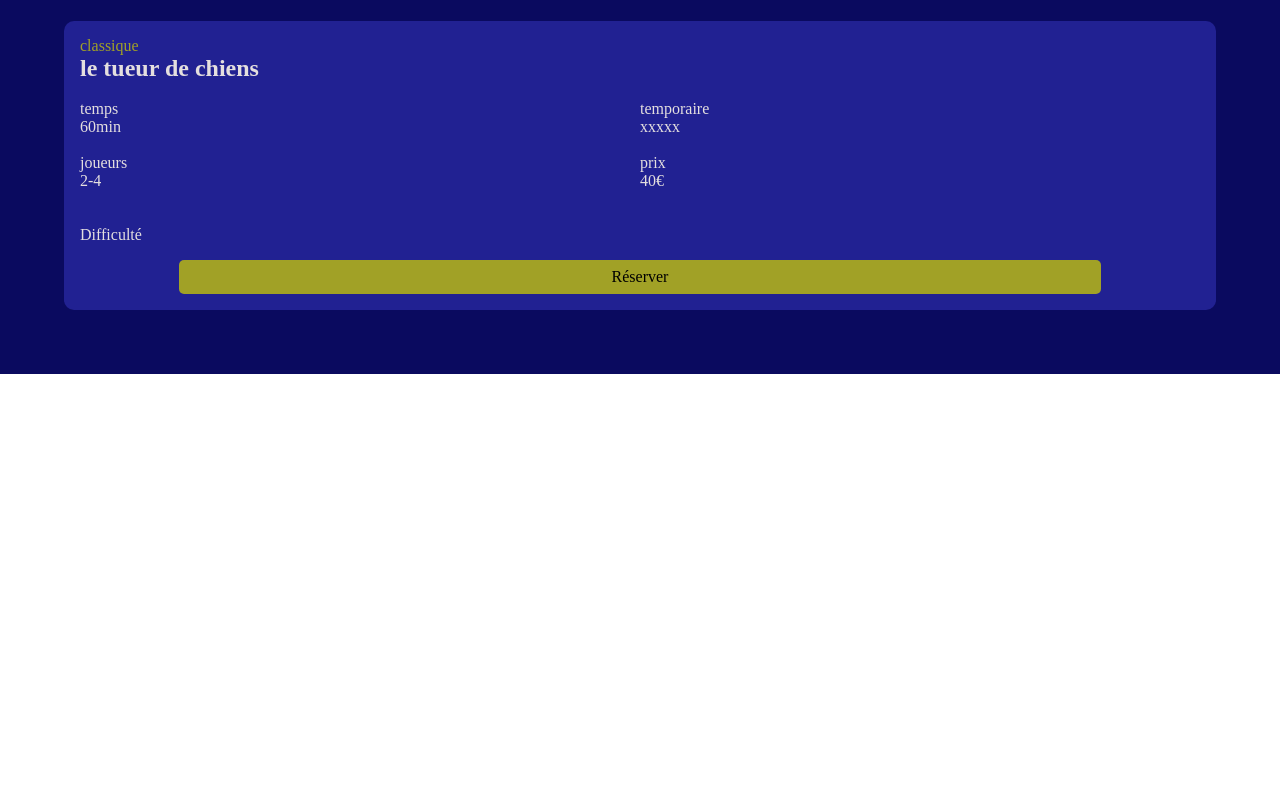
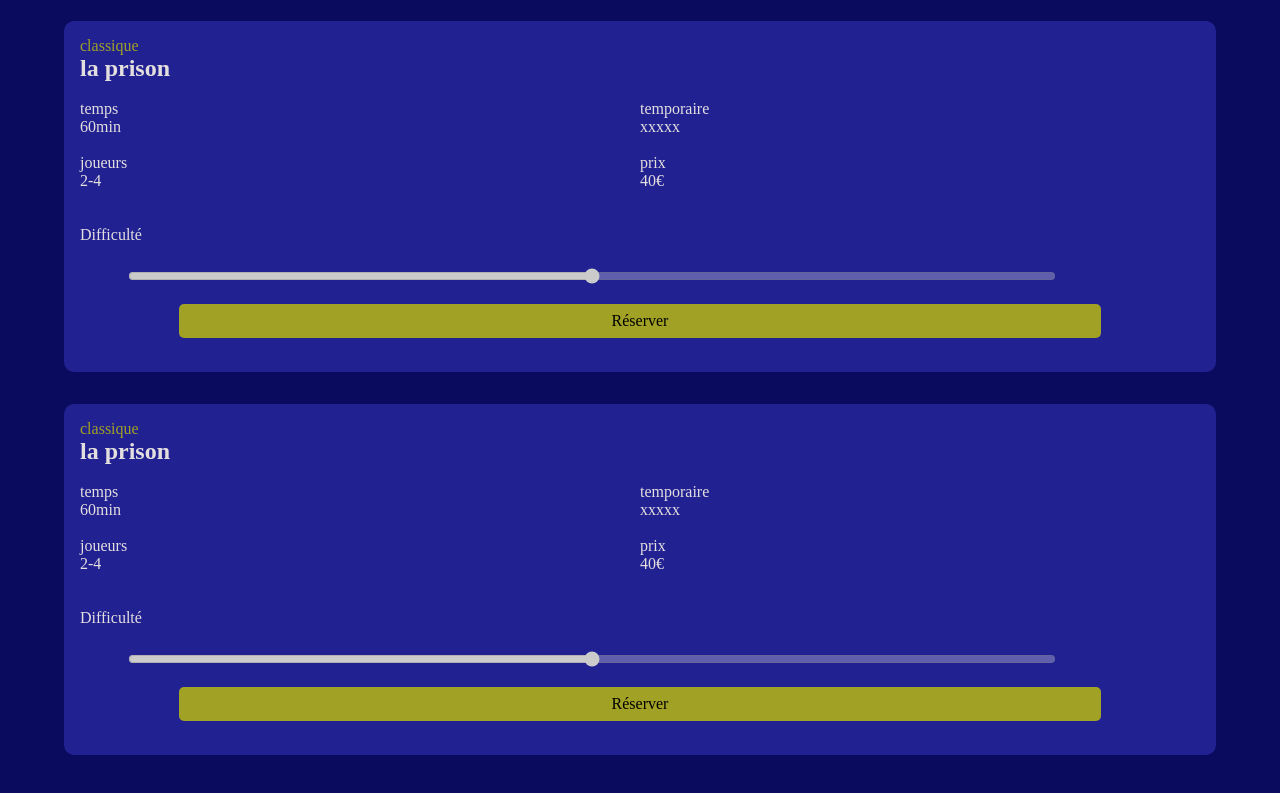
Before and after one commit to jls-ux/chronos-escape, a plain HTML site: page mission.html in a window 1280 px wide. Shown: the part 207-1000 px from the top of the page. Before the commit the page ends 800 px from the top, so only its background shows below. Drawn offline with Linux system fonts and the light colour scheme.

Commit message:
barre de dificulté

```diff
--- a/assets/css/style.css
+++ b/assets/css/style.css
@@ -74,6 +74,7 @@ main{
     border-radius: 10px;
     width: xx;
     padding: var(--spacing-sm) 0;
+    margin-bottom: var(--spacing-lg);
 }
 .card > *:not(img){
     padding: 0 var(--spacing-sm);
@@ -94,9 +95,35 @@ main{
     color: var(--color-dark);
 }
 
+.card .diff{
+    margin-bottom: var(--spacing-md);
+}
+
+/* c'etait une bonne idée mais sa marche pas rip
+
+.card .diff::before{
+    background-color:var(--color-main);
+    content: "";
+    border-radius: 8px;
+    width: 80%;
+    height: var(--spacing-sm);
+    left: 10%;
+    position: absolute;
+    top: var(--spacing-lg);
+}
 .card .diff::after{
-    content: '';
-    background-color: blueviolet;
-    width: 80px;
-    top: 10px;
+    background-color:var(--color-sec);
+    content: "";
+    border-radius: 8px;
+    width: 60%;
+    height: var(--spacing-sm);
+    left: 10%;
+    z-index: 4;
+    position: absolute;
+    top: var(--spacing-lg);
+} */
+
+.card .range{
+    left: 5vw;
+    width: 70vw;
 }
--- /dev/null
+++ b/assets/js/script.js
@@ -0,0 +1,7 @@
+let difficult = document.querySelectorAll(".card .range");
+for(bar of difficult){
+    bar.value= bar.classList[1];
+}
+
+let axe = [12,5,1,"rzrf","da",4];
+let tell = (x)=>x.map(x=> if( x%1){x}else{Nan};);
--- a/mission.html
+++ b/mission.html
@@ -5,6 +5,7 @@
     <meta name="viewport" content="width=device-width, initial-scale=1.0">
     <title>Chronos Escape/missions</title>
     <link rel="stylesheet" href="assets/css/style.css">
+    <script src="assets/js/script.js" defer></script>
 </head>
 <body>
     <header>
@@ -23,7 +24,7 @@
             <div class="card">
                 <img src="#" alt="image salle" hidden>
                 <p class="yellow">classique</p>
-                <h3>le tueur de chiens</h3>
+                <h3>la prison</h3>
                 <br>
                 <div>
                     <span>temps</span>
@@ -37,7 +38,28 @@
                 </div>
                 <br>
                 <p class="diff">Difficulté</p>
-                <p class="but">Réserver</p>
+                <input type="range" class="range 100" disabled>
+                <a href=""><p class="but">Réserver</p></a>
+            </div>
+            <div class="card">
+                <img src="#" alt="image salle" hidden>
+                <p class="yellow">classique</p>
+                <h3>la prison</h3>
+                <br>
+                <div>
+                    <span>temps</span>
+                    <span>temporaire</span>
+                    <span>60min</span>
+                    <span>xxxxx</span>
+                    <span>joueurs</span>
+                    <span>prix</span>
+                    <span>2-4</span>
+                    <span>40€</span>
+                </div>
+                <br>
+                <p class="diff">Difficulté</p>
+                <input type="range" class="range 20" disabled>
+                <a href=""><p class="but">Réserver</p></a>
             </div>
         </section>
     </main>
```
